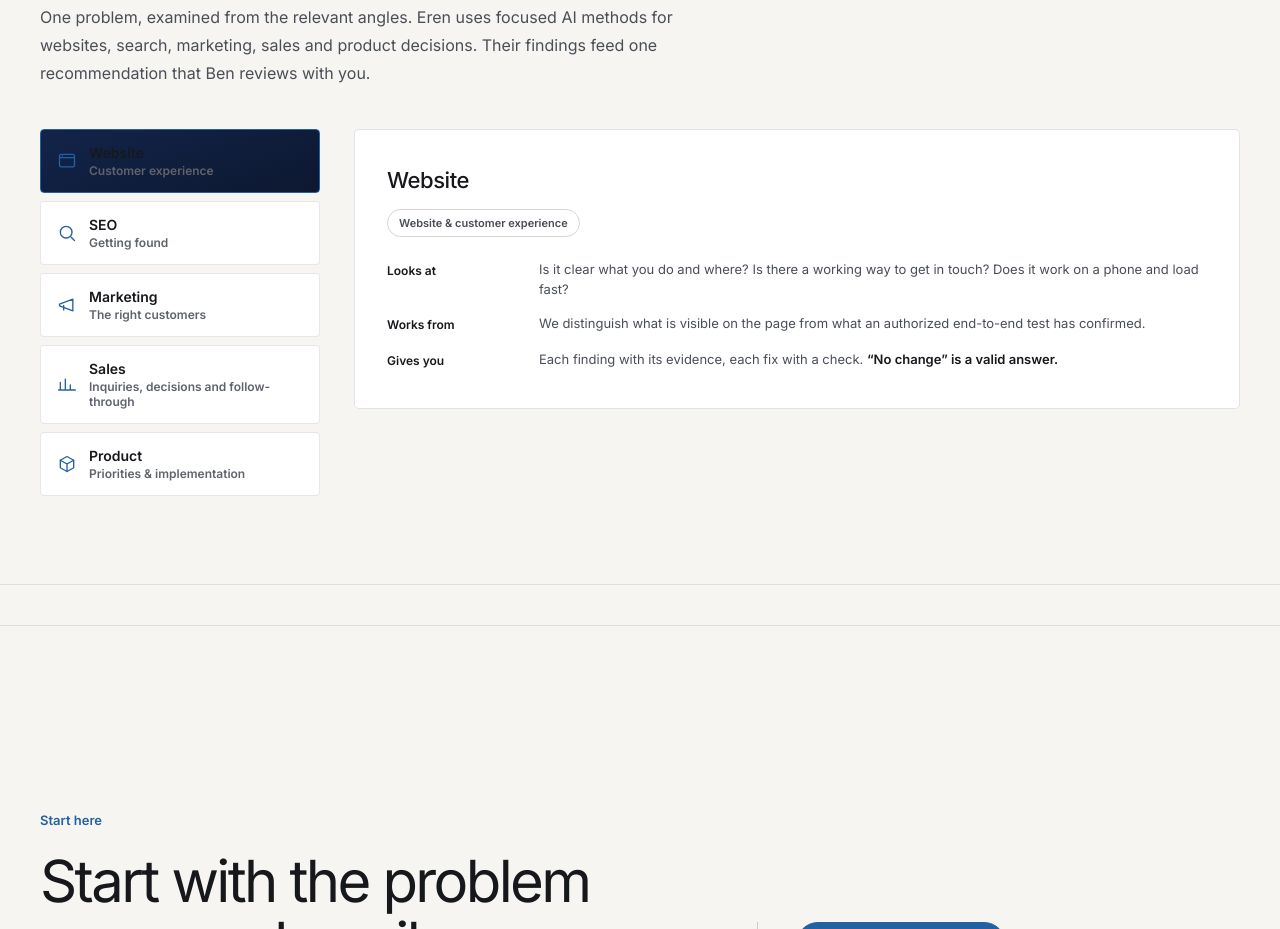
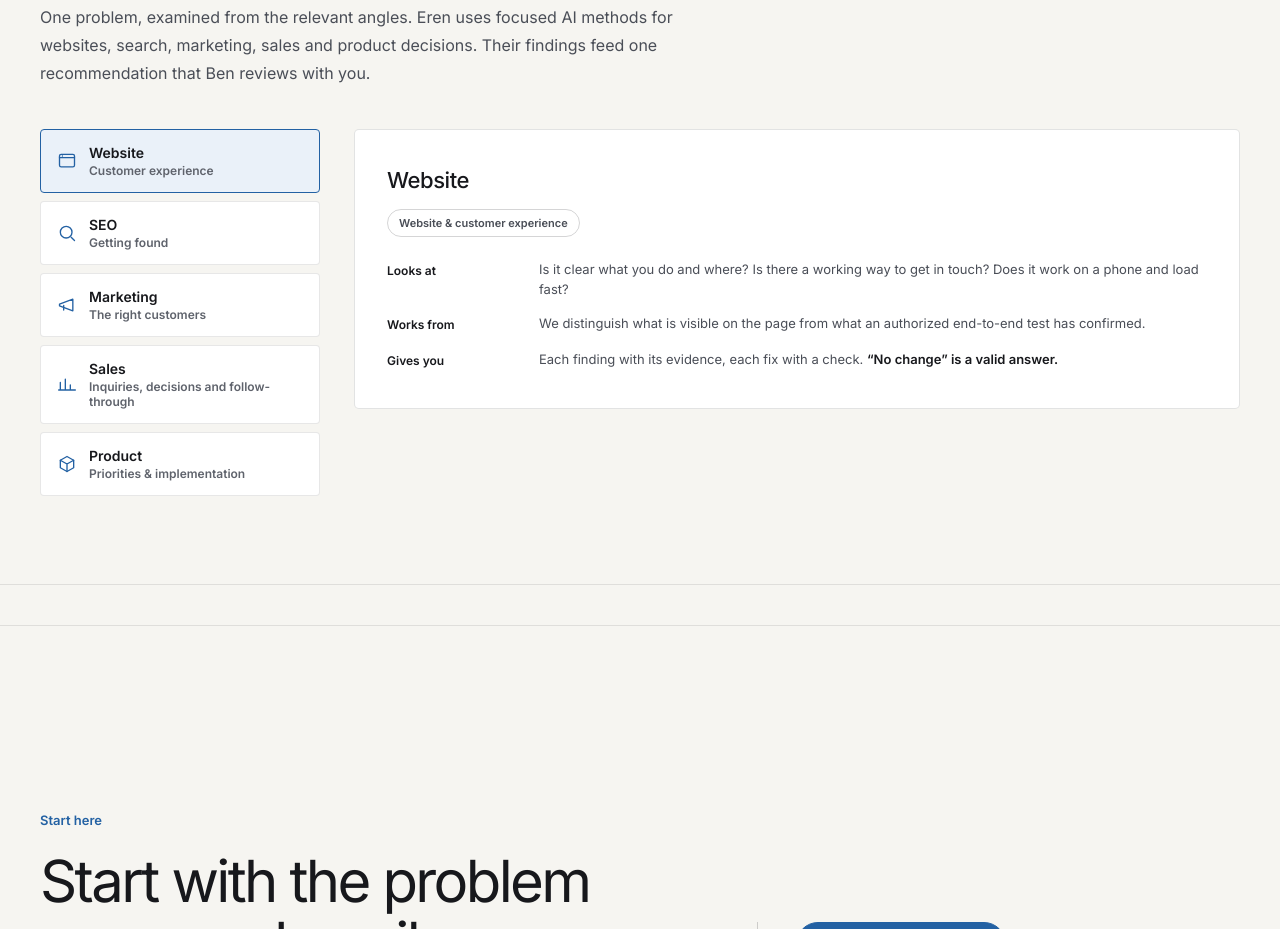
Before and after one commit to Ben-eren-project/eren.ai, a plain HTML site: page how.html in a window 1280 px wide. Shown: the part 2997-3926 px from the top of the page. Drawn offline with Linux system fonts and the light colour scheme.

Commit message:
How: fix selected lens tab in light mode

```diff
--- a/eren-light.css
+++ b/eren-light.css
@@ -107,3 +107,5 @@ html[data-theme="light"] .svc3-more summary{color:#2361a3!important}
 html[data-theme="light"] .svc-next a{color:#17181c!important;border-color:rgba(23,24,28,.3)}
 html[data-theme="light"] :is(.serve-cols,.serve-col li){border-color:rgba(23,24,28,.12)!important}
 html[data-theme="light"] .serve-col ul:before{color:#5f636c!important}
+/* How page: the selected lens tab was a dark slab with dark text in light mode */
+html[data-theme="light"] .tab[aria-selected="true"]{background:#eaf1f9!important;border-color:#2361a3!important}
```
